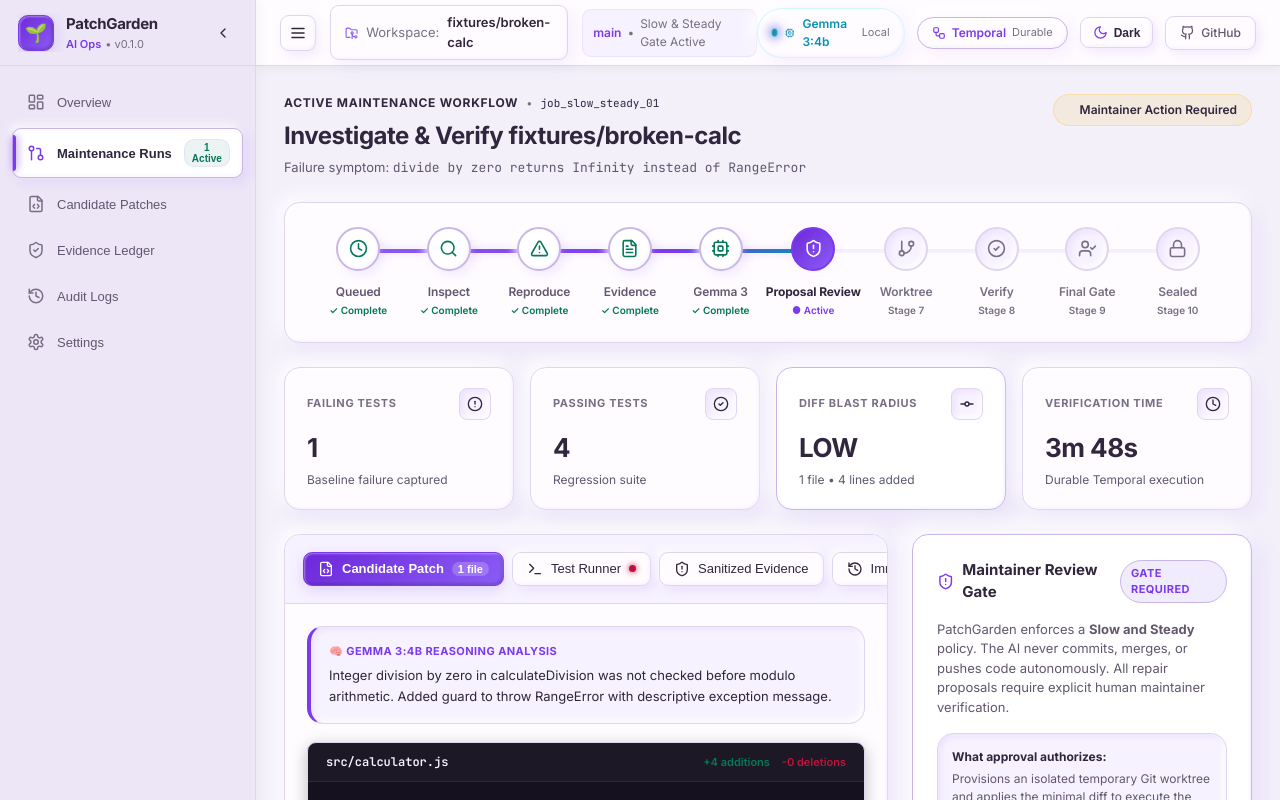
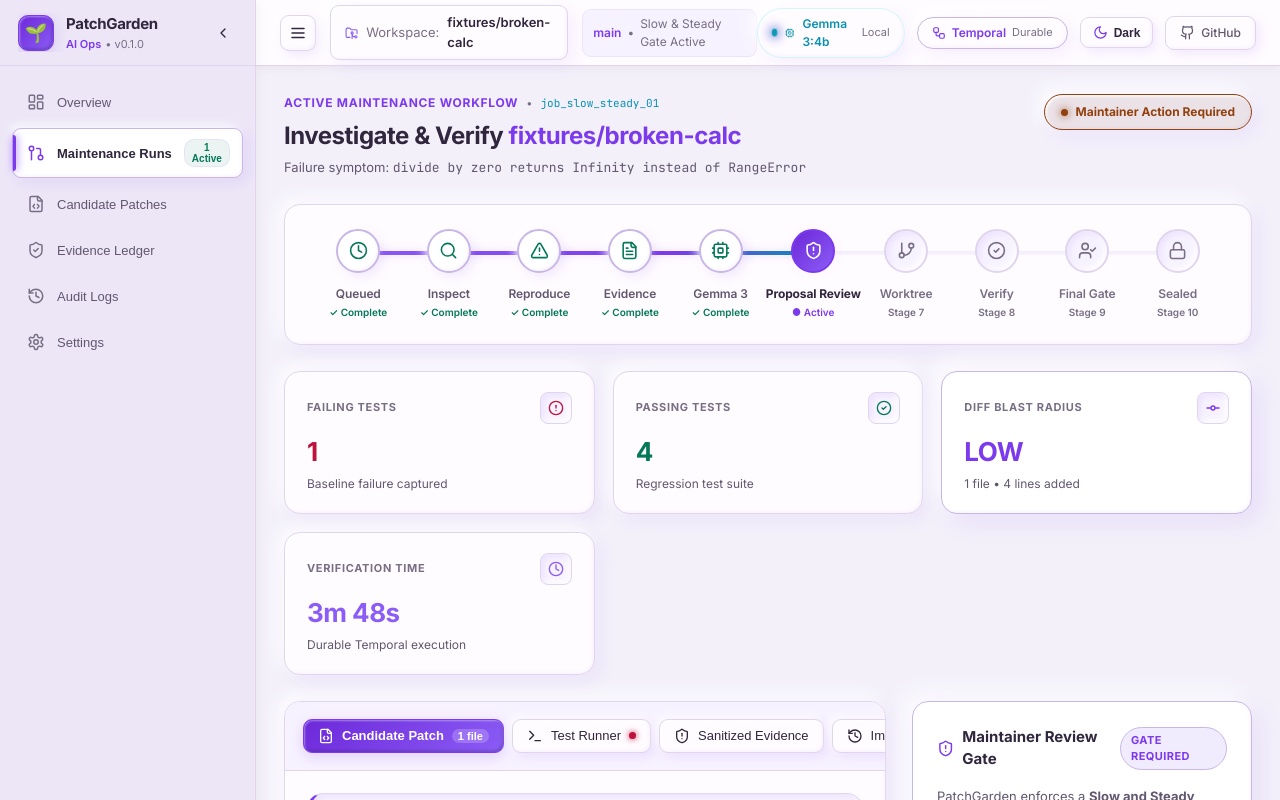
Before and after one commit to Neet2516/PatchGarden, a Next.js app in the folder packages/web/: page / in a window 1280 px wide. Shown: the top 800 px of the page. Built offline with nearby package versions, Linux system fonts and the light colour scheme.

Commit message:
feat(web): update DashboardPage with full Purple Claymorphism surfaces and lighting

```diff
--- a/packages/web/src/app/page.tsx
+++ b/packages/web/src/app/page.tsx
@@ -11,10 +11,9 @@ import {
   AlertCircle,
   CheckCircle2,
   Clock,
+  GitCommit,
+  X,
   Sparkles,
-  GitCommit,
-  Check,
-  X,
 } from 'lucide-react';
 
 export default function DashboardPage() {
@@ -66,7 +65,6 @@ export default function DashboardPage() {
     setIsProcessing(true);
     setNotification('⚡ Maintainer approved proposal. Temporal worker provisioning isolated worktree...');
 
-    // Simulate worktree execution
     setTimeout(() => {
       setJobState(prev => ({
         ...prev,
@@ -130,29 +128,31 @@ Temporal checkpoint created. Awaiting maintainer final sign-off.`,
 
   return (
     <AppShell repoPath={jobState.repoPath}>
-      <div style={{ display: 'flex', flexDirection: 'column', gap: '24px' }}>
+      <div style={{ display: 'flex', flexDirection: 'column', gap: '26px' }}>
 
         {/* Toast Notification Banner */}
         {notification && (
           <div
+            className="clay-card-raised"
             style={{
-              padding: '12px 18px',
-              borderRadius: 'var(--radius-sm)',
-              background: 'rgba(34, 211, 238, 0.08)',
-              border: '1px solid rgba(34, 211, 238, 0.3)',
-              color: 'var(--neon-cyan)',
+              padding: '14px 20px',
+              borderLeft: '4px solid var(--accent-primary)',
               display: 'flex',
               alignItems: 'center',
               justifyContent: 'space-between',
               fontSize: '13px',
               fontWeight: '500',
-              boxShadow: '0 0 16px rgba(34, 211, 238, 0.15)',
+              color: 'var(--text-primary)',
             }}
           >
-            <span>{notification}</span>
+            <div style={{ display: 'flex', alignItems: 'center', gap: '10px' }}>
+              <Sparkles size={16} style={{ color: 'var(--accent-primary)' }} />
+              <span>{notification}</span>
+            </div>
             <button
               onClick={() => setNotification(null)}
-              style={{ background: 'transparent', border: 'none', color: 'var(--neon-cyan)', cursor: 'pointer' }}
+              className="clay-button"
+              style={{ padding: '4px', border: 'none', background: 'transparent', boxShadow: 'none' }}
             >
               <X size={16} />
             </button>
@@ -163,14 +163,14 @@ Temporal checkpoint created. Awaiting maintainer final sign-off.`,
         <div style={{ display: 'flex', justifyContent: 'space-between', alignItems: 'flex-start', flexWrap: 'wrap', gap: '16px' }}>
           <div>
             <div style={{ display: 'flex', alignItems: 'center', gap: '8px', marginBottom: '6px' }}>
-              <span style={{ fontSize: '12px', fontWeight: '700', color: 'var(--bright-purple)', textTransform: 'uppercase', letterSpacing: '0.06em' }}>
+              <span style={{ fontSize: '12px', fontWeight: '700', color: 'var(--accent-primary)', textTransform: 'uppercase', letterSpacing: '0.06em' }}>
                 Active Maintenance Workflow
               </span>
               <span style={{ fontSize: '11px', color: 'var(--text-muted)' }}>•</span>
-              <code style={{ fontSize: '11px', color: 'var(--neon-cyan)' }}>{jobState.id}</code>
+              <code style={{ fontSize: '11px', color: 'var(--accent-cyan)' }}>{jobState.id}</code>
             </div>
             <h1 style={{ margin: 0 }}>
-              Investigate & Verify <span style={{ color: 'var(--bright-purple)' }}>{jobState.repoPath}</span>
+              Investigate & Verify <span style={{ color: 'var(--accent-primary)' }}>{jobState.repoPath}</span>
             </h1>
             <p style={{ fontSize: '13px', color: 'var(--text-secondary)', marginTop: '4px' }}>
               Failure symptom: <code>divide by zero returns Infinity instead of RangeError</code>
@@ -179,25 +179,27 @@ Temporal checkpoint created. Awaiting maintainer final sign-off.`,
 
           <div style={{ display: 'flex', alignItems: 'center', gap: '10px' }}>
             <div
+              className="clay-card"
               style={{
                 display: 'flex',
                 alignItems: 'center',
-                gap: '6px',
-                padding: '6px 14px',
+                gap: '8px',
+                padding: '8px 16px',
                 borderRadius: 'var(--radius-pill)',
-                background: jobState.failingCount > 0 ? 'rgba(251, 191, 36, 0.12)' : 'rgba(52, 211, 153, 0.12)',
-                border: `1px solid ${jobState.failingCount > 0 ? 'rgba(251, 191, 36, 0.3)' : 'rgba(52, 211, 153, 0.3)'}`,
-                color: jobState.failingCount > 0 ? 'var(--warning)' : 'var(--success)',
+                background: jobState.failingCount > 0 ? 'var(--status-warning-bg)' : 'var(--status-success-bg)',
+                border: `1px solid ${jobState.failingCount > 0 ? 'var(--status-warning)' : 'var(--status-success)'}`,
+                color: jobState.failingCount > 0 ? 'var(--status-warning)' : 'var(--status-success)',
                 fontSize: '12px',
-                fontWeight: '600',
+                fontWeight: '700',
               }}
             >
               <span
                 style={{
-                  width: '6px',
-                  height: '6px',
+                  width: '7px',
+                  height: '7px',
                   borderRadius: '50%',
-                  background: jobState.failingCount > 0 ? 'var(--warning)' : 'var(--success)',
+                  background: jobState.failingCount > 0 ? 'var(--status-warning)' : 'var(--status-success)',
+                  boxShadow: `0 0 8px ${jobState.failingCount > 0 ? 'var(--status-warning)' : 'var(--status-success)'}`,
                 }}
               />
               <span>{jobState.stage === 'COMPLETE' ? 'Maintenance Sealed' : 'Maintainer Action Required'}</span>
@@ -205,34 +207,34 @@ Temporal checkpoint created. Awaiting maintainer final sign-off.`,
           </div>
         </div>
 
-        {/* 10-Stage Workflow Stepper */}
+        {/* 10-Stage Purple Claymorphism Workflow Stepper */}
         <WorkflowStepper
           currentStageId={jobState.stage}
           isFailed={jobState.status === 'FAILED'}
         />
 
-        {/* 4 Metric Cards Row */}
-        <div style={{ display: 'grid', gridTemplateColumns: 'repeat(auto-fit, minmax(220px, 1fr))', gap: '16px' }}>
+        {/* 4 Metric Clay Cards Row */}
+        <div style={{ display: 'grid', gridTemplateColumns: 'repeat(auto-fit, minmax(230px, 1fr))', gap: '18px' }}>
           <StatCard
             label="Failing Tests"
             value={jobState.failingCount}
             subtext="Baseline failure captured"
             icon={AlertCircle}
-            accentColor={jobState.failingCount > 0 ? 'var(--error)' : 'var(--success)'}
+            accentColor={jobState.failingCount > 0 ? 'var(--status-error)' : 'var(--status-success)'}
           />
           <StatCard
             label="Passing Tests"
             value={jobState.passingCount}
-            subtext="Regression suite"
+            subtext="Regression test suite"
             icon={CheckCircle2}
-            accentColor="var(--success)"
+            accentColor="var(--status-success)"
           />
           <StatCard
             label="Diff Blast Radius"
             value={jobState.proposal.riskLevel}
             subtext="1 file • 4 lines added"
             icon={GitCommit}
-            accentColor="var(--neon-cyan)"
+            accentColor="var(--accent-primary)"
             glow={true}
           />
           <StatCard
@@ -240,12 +242,12 @@ Temporal checkpoint created. Awaiting maintainer final sign-off.`,
             value={jobState.duration}
             subtext="Durable Temporal execution"
             icon={Clock}
-            accentColor="var(--bright-purple)"
+            accentColor="var(--accent-violet)"
           />
         </div>
 
-        {/* Two-Column Review Layout: Left is Tabs, Right is Maintainer Gate */}
-        <div style={{ display: 'grid', gridTemplateColumns: '1fr 340px', gap: '24px', alignItems: 'flex-start' }}>
+        {/* Two-Column Review Workspace */}
+        <div style={{ display: 'grid', gridTemplateColumns: '1fr 340px', gap: '26px', alignItems: 'flex-start' }}>
 
           {/* Left Column: Code Diff, Test Terminal, Evidence, Audit */}
           <PatchReviewLayout
@@ -257,7 +259,7 @@ Temporal checkpoint created. Awaiting maintainer final sign-off.`,
           />
 
           {/* Right Column: Maintainer Gate & Infrastructure Specs */}
-          <div style={{ display: 'flex', flexDirection: 'column', gap: '20px' }}>
+          <div style={{ display: 'flex', flexDirection: 'column', gap: '22px' }}>
             <MaintainerGate
               stage={jobState.stage}
               onApproveProposal={handleApproveProposal}
```
